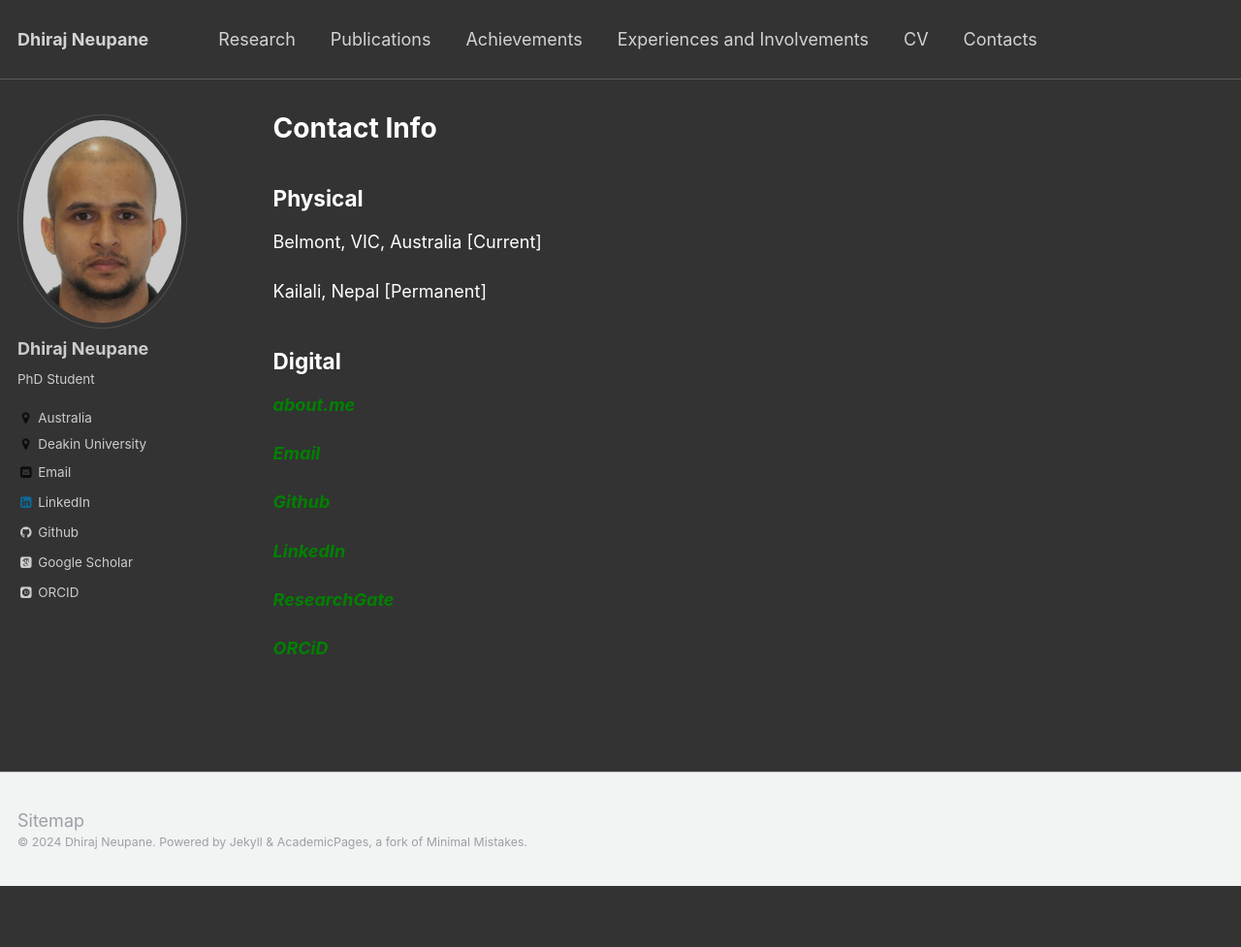
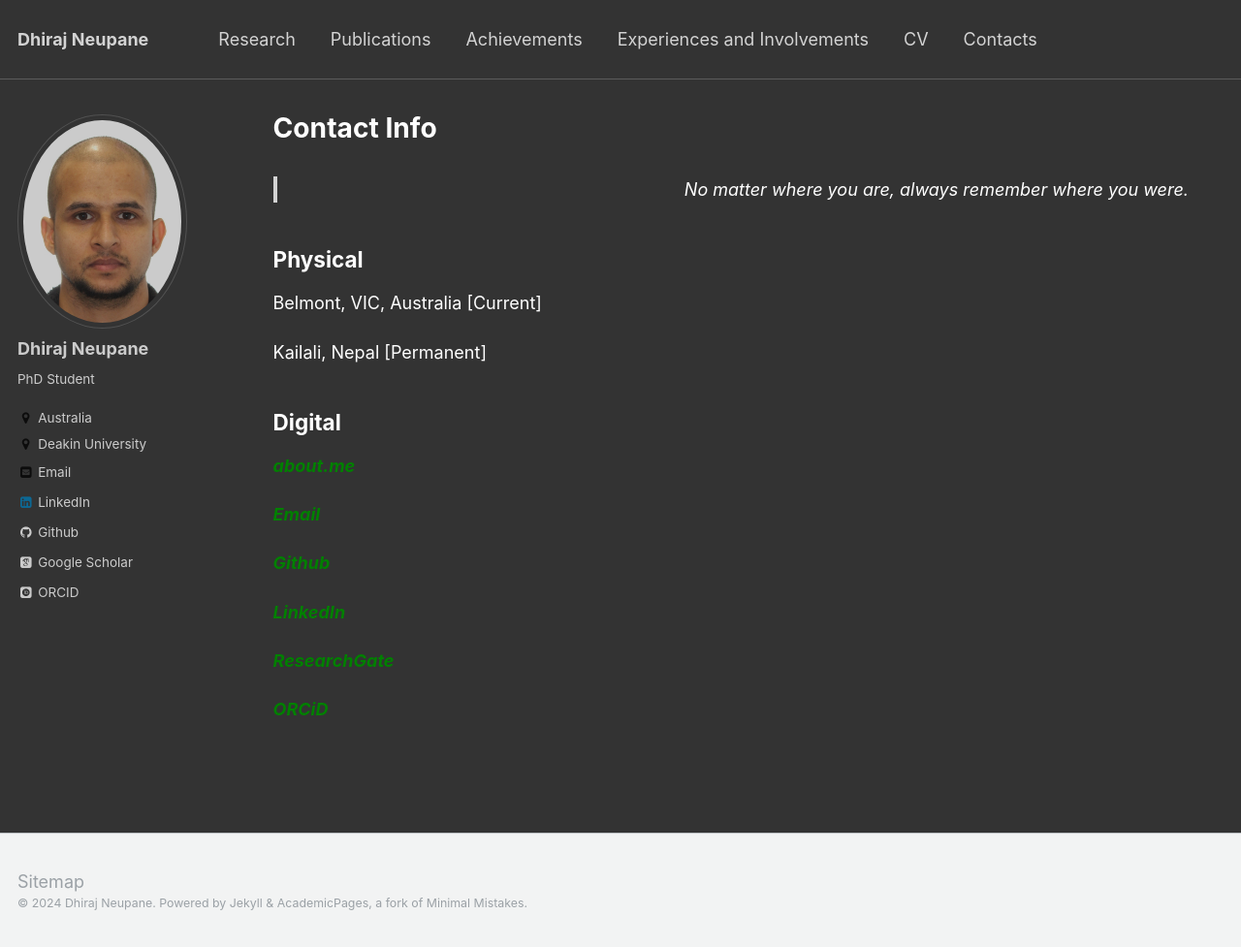
Before and after one commit to dhirajneupane/academicPortfolio, a Jekyll site: the page built from _pages/contacts.md, in a window 1280 px wide and 977 px high. Shown: the whole window at 97% size. Built offline with Jekyll 4.4.1, drawn with Linux system fonts in a browser that asks for light colours; some web fonts are replaced.

Commit message:
Update contacts.md

```diff
--- a/_pages/contacts.md
+++ b/_pages/contacts.md
@@ -7,6 +7,8 @@ author_profile: true
 redirect_from:
   - /contacts
 ---
+> <p style='text-align: right;'> No matter where you are, always remember where you were. </p>
+
 Physical
 --------------
 Belmont, VIC, Australia [Current]
```
